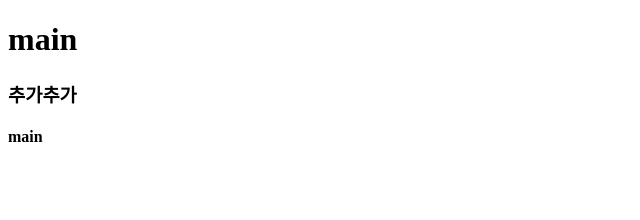
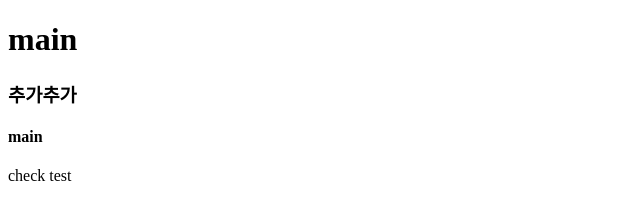
Before and after one commit to whiteNight991/main, a plain HTML site: page index.html in a window 1280 px wide. Shown: the full height of the page, 0-640 px from the left. Drawn offline with Linux system fonts and the light colour scheme.

Commit message:
lasttest1

```diff
--- a/index.html
+++ b/index.html
@@ -9,5 +9,7 @@
     <h1>main</h1>
     <h3>추가추가</h3>
     <h4>main</h4>
+
+    check test
 </body>
 </html>
```
